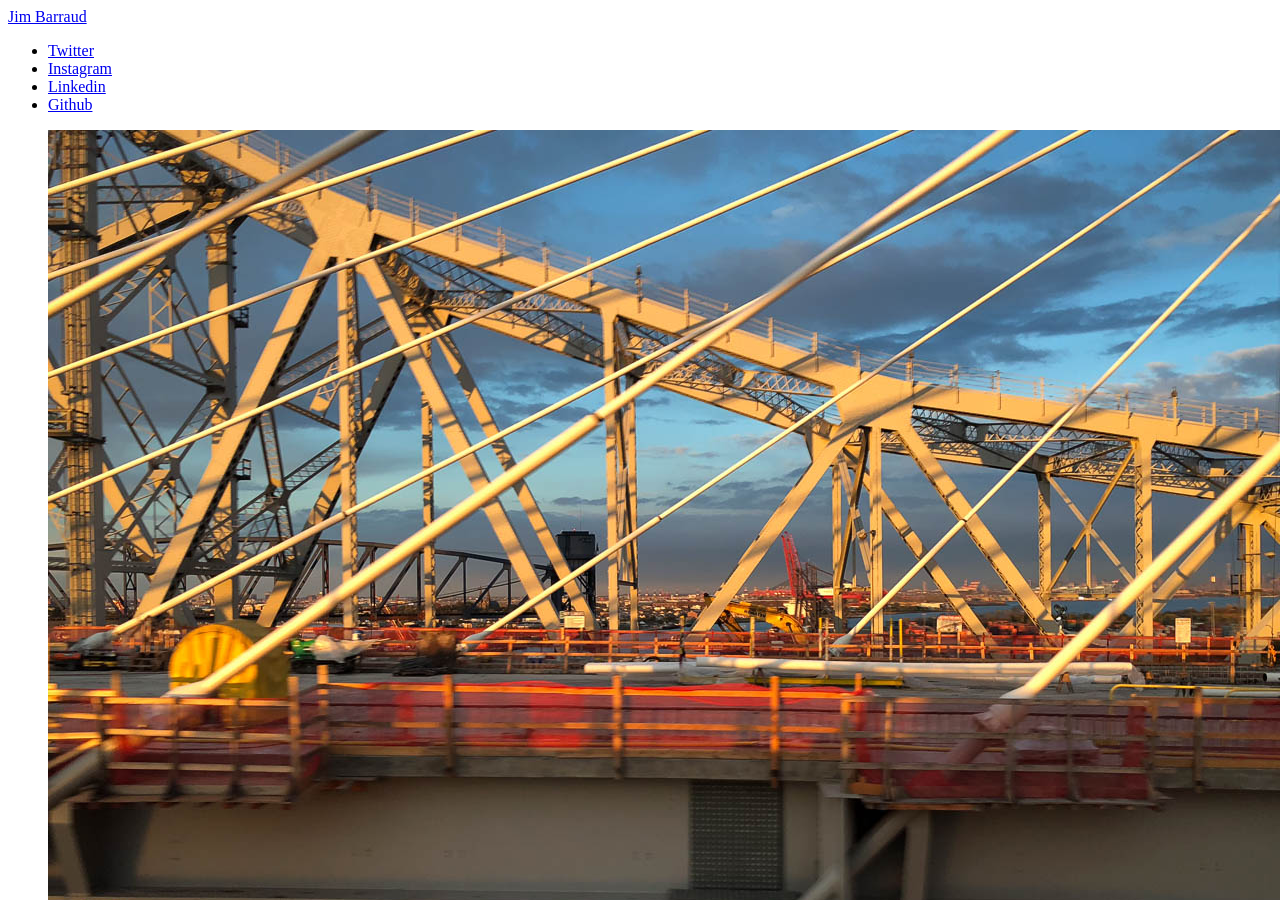
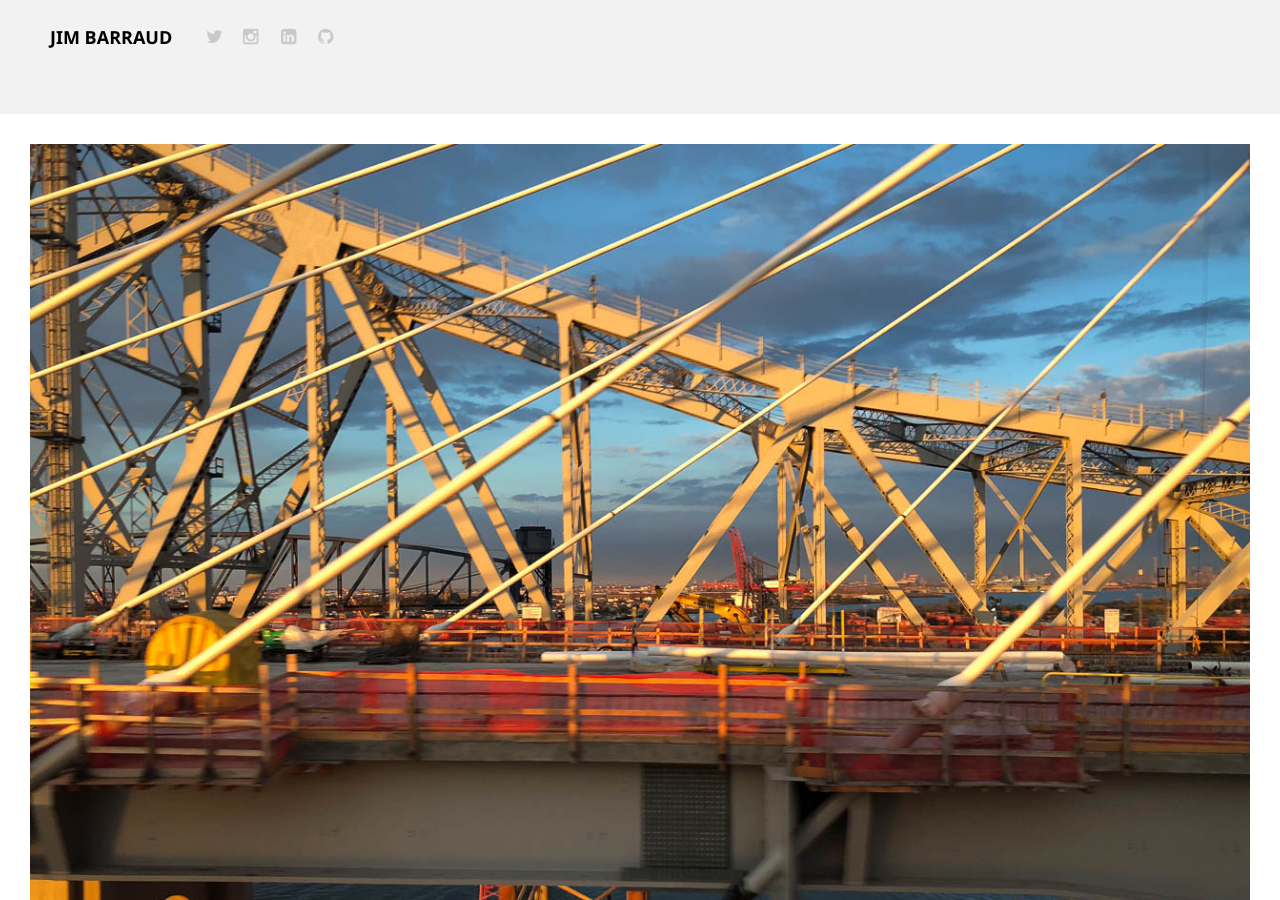
Before and after one commit to jbarraud/homepage, a Jekyll site: the page built from _posts/2017-11-14-fall-construction.md, in a window 1280 px wide and 900 px high. Built offline with Jekyll 4.4.1, drawn with Linux system fonts in a browser that asks for light colours; part of the change alters nothing that is shown.

Commit message:
update site path

```diff
--- a/_includes/header.html
+++ b/_includes/header.html
@@ -5,7 +5,7 @@
     <title>Jim Barraud</title>
     <script src="https://use.typekit.net/ywv0rfr.js"></script>
     <script>try{Typekit.load({ async: true });}catch(e){}</script>
-    <link rel="stylesheet" href="{{ site.baseurl }}css/style.css" media="screen" title="Core Stylesheet">
+    <link rel="stylesheet" href="{{ site.url }}/css/style.css" media="screen" title="Core Stylesheet">
     <meta name="viewport" content="user-scalable=no, initial-scale=1, maximum-scale=1, minimum-scale=1, width=device-width, height=device-height, target-densitydpi=device-dpi" />
   </head>
   <body>
--- a/_includes/image.html
+++ b/_includes/image.html
@@ -1,10 +1,10 @@
 <figure>
-<img src="{{ base.url }}/images/photos/{{ include.name }}-1280w.jpg"
-     srcset="{{ base.url }}/images/photos/{{ include.name }}-425w.jpg 425w,
-     {{ base.url }}/images/photos/{{ include.name }}-850w.jpg 850w,
-     {{ base.url }}/images/photos/{{ include.name }}-1024w.jpg 1024w,
-     {{ base.url }}/images/photos/{{ include.name }}-1280w.jpg 1280w,
-     {{ base.url }}/images/photos/{{ include.name }}-2000w.jpg 2000w"
+<img src="{{ site.url }}/images/photos/{{ include.name }}-1280w.jpg"
+     srcset="{{ site.url }}/images/photos/{{ include.name }}-425w.jpg 425w,
+     {{ site.url }}/images/photos/{{ include.name }}-850w.jpg 850w,
+     {{ site.url }}/images/photos/{{ include.name }}-1024w.jpg 1024w,
+     {{ site.url }}/images/photos/{{ include.name }}-1280w.jpg 1280w,
+     {{ site.url }}/images/photos/{{ include.name }}-2000w.jpg 2000w"
      {% if include.image-layout == "50x2" || include.image-layout == "50x1" %}
         sizes="(min-width: 450px) 630px, 91vw"
      {% elsif include.image-layout == "33x3" %}
```
